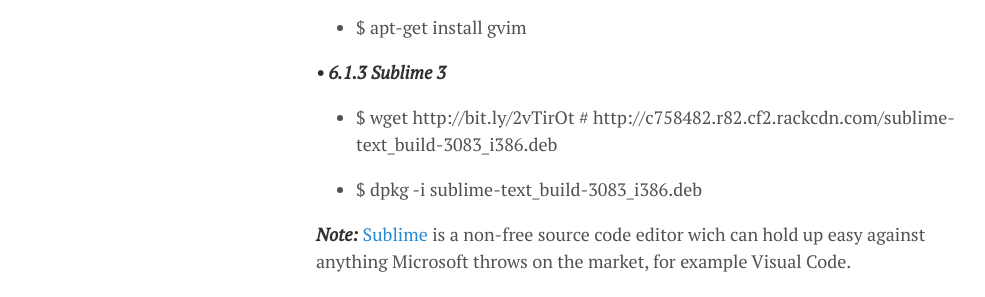
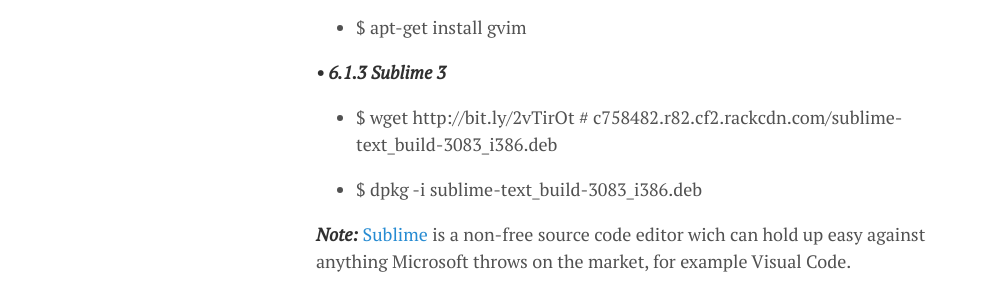
Before and after one commit to lgeurts/lgeurts.github.io, a Jekyll site: the page built from _posts/2017-07-11-bunsenlabs-linux-setup-notes-for dell-inspiron-6000.md, in a window 1280 px wide and 900 px high, scrolled down 5295 px. Shown: the part 155-452 px from the top of the window, without its empty margins (0-985 px from the left). Built offline with Jekyll 4.4.1, drawn with Linux system fonts in a browser that asks for light colours; nearby versions of some CDN libraries; comment, search, counter and statistics services are not loaded; some of the changed lines change nothing that is shown.

Commit message:
Update 2017-07-11-bunsenlabs-linux-setup-notes-for dell-inspiron-6000.md

```diff
--- a/_posts/2017-07-11-bunsenlabs-linux-setup-notes-for dell-inspiron-6000.md
+++ b/_posts/2017-07-11-bunsenlabs-linux-setup-notes-for dell-inspiron-6000.md
@@ -127,7 +127,7 @@
 
 - $ apt-get install curl
 
-  - $ curl -L https://yt-dl.org/downloads/latest/youtube-dl -o /usr/local/bin /youtube-dl
+- $ curl -L https://yt-dl.org/downloads/latest/youtube-dl -o /usr/local/bin /youtube-dl
 
 - $ chmod a+rx /usr/local/bin/youtube-dl
 
@@ -175,7 +175,7 @@
 
 ***• 6.1.3 Sublime 3***
 
-- $ wget http://bit.ly/2vTirOt # http://c758482.r82.cf2.rackcdn.com/sublime-text_build-3083_i386.deb
+- $ wget http://bit.ly/2vTirOt # c758482.r82.cf2.rackcdn.com/sublime-text_build-3083_i386.deb
 
 - $ dpkg -i sublime-text_build-3083_i386.deb
 
```
